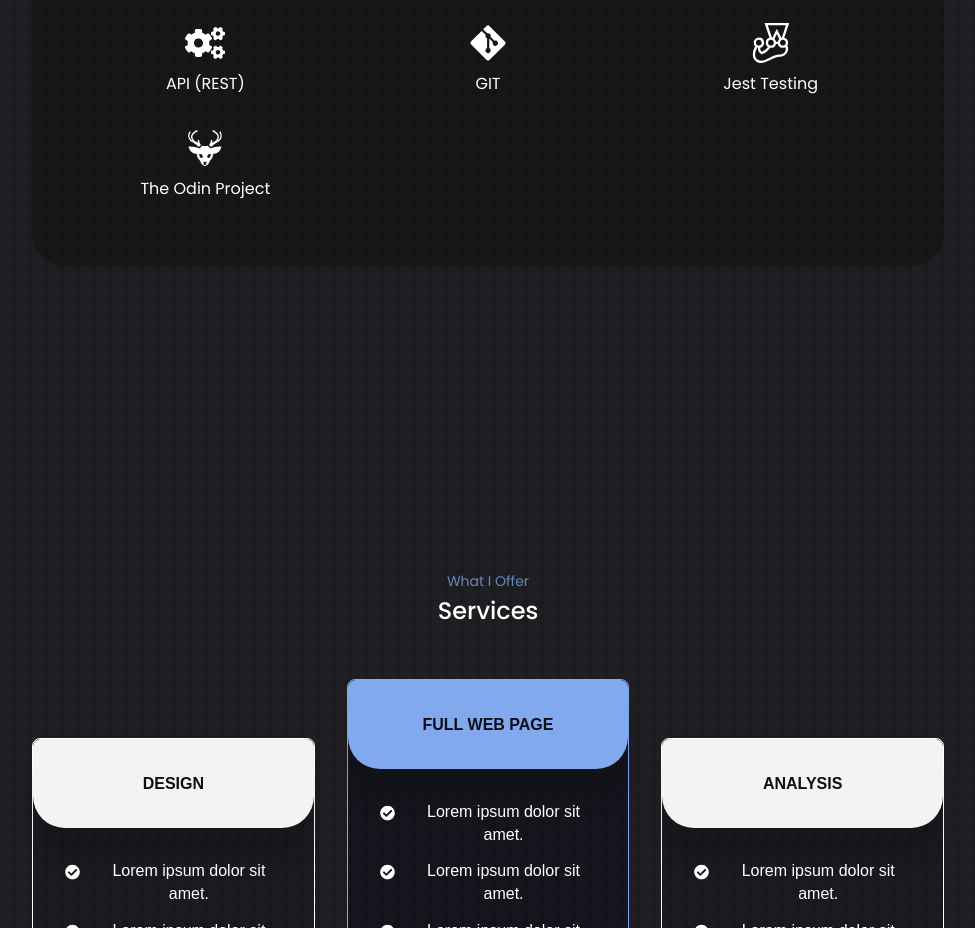
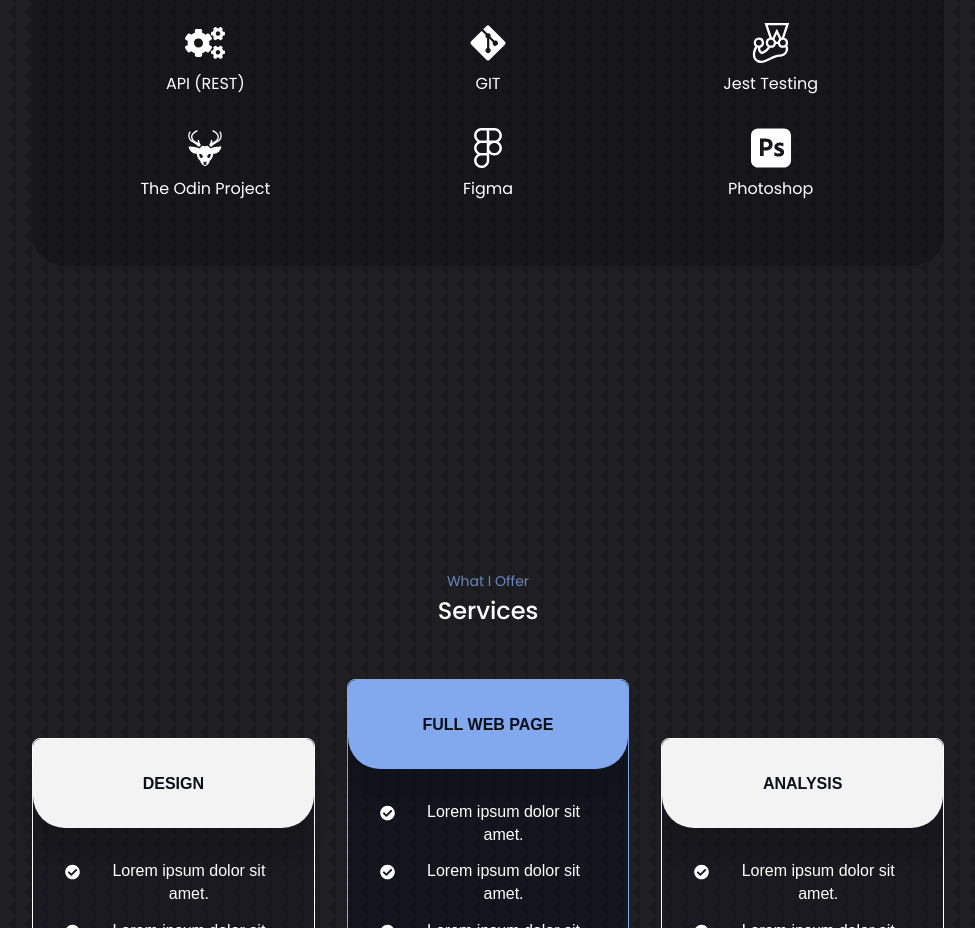
Before and after one commit to KramYengir/portfolio_page, a React (Vite) app: page / in a window 1280 px wide. Shown: the part 2460-3388 px from the top of the page, without its empty margins (152-1127 px from the left). Built offline with nearby package versions, Linux system fonts and the light colour scheme.

Commit message:
add figma & photoshop to skills

```diff
--- a/src/components/Experience/Experience.jsx
+++ b/src/components/Experience/Experience.jsx
@@ -6,8 +6,9 @@ import {
   FaGitAlt,
   FaReact,
   FaCogs,
+  FaFigma,
 } from "react-icons/fa";
-import { SiSass, SiJest } from "react-icons/si";
+import { SiSass, SiJest, SiAdobephotoshop } from "react-icons/si";
 import { IoLogoJavascript } from "react-icons/io5";
 import { GiDeerHead } from "react-icons/gi";
 
@@ -60,6 +61,14 @@ const Experience = () => {
               <GiDeerHead className="experience__icon" />
               <p>The Odin Project</p>
             </div>
+            <div className="experience__details">
+              <FaFigma className="experience__icon" />
+              <p>Figma</p>
+            </div>
+            <div className="experience__details">
+              <SiAdobephotoshop className="experience__icon" />
+              <p>Photoshop</p>
+            </div>
           </div>
         </div>
       </div>
```
